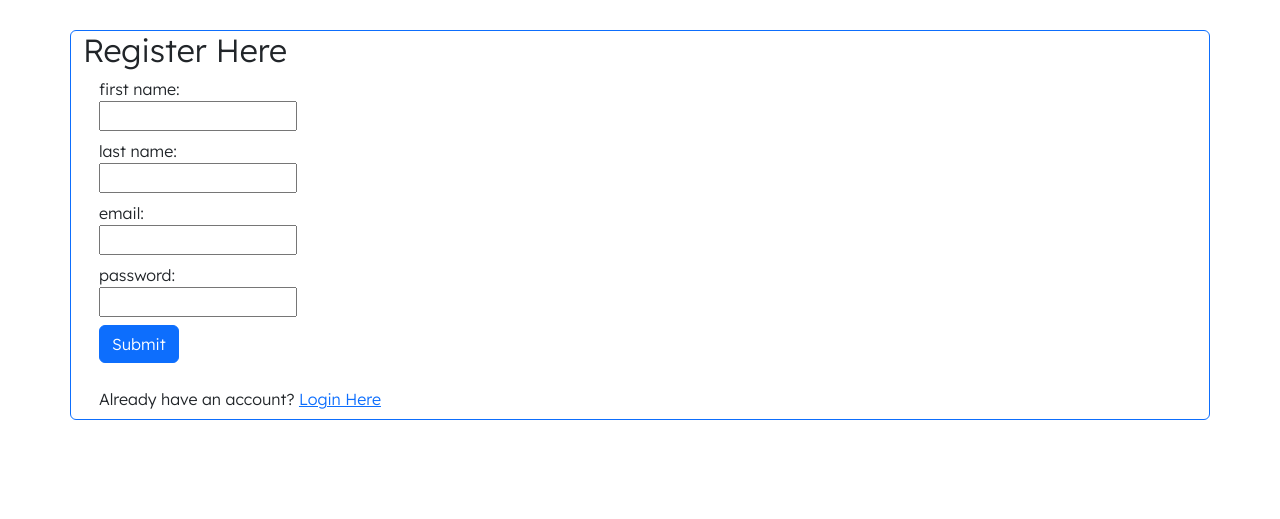
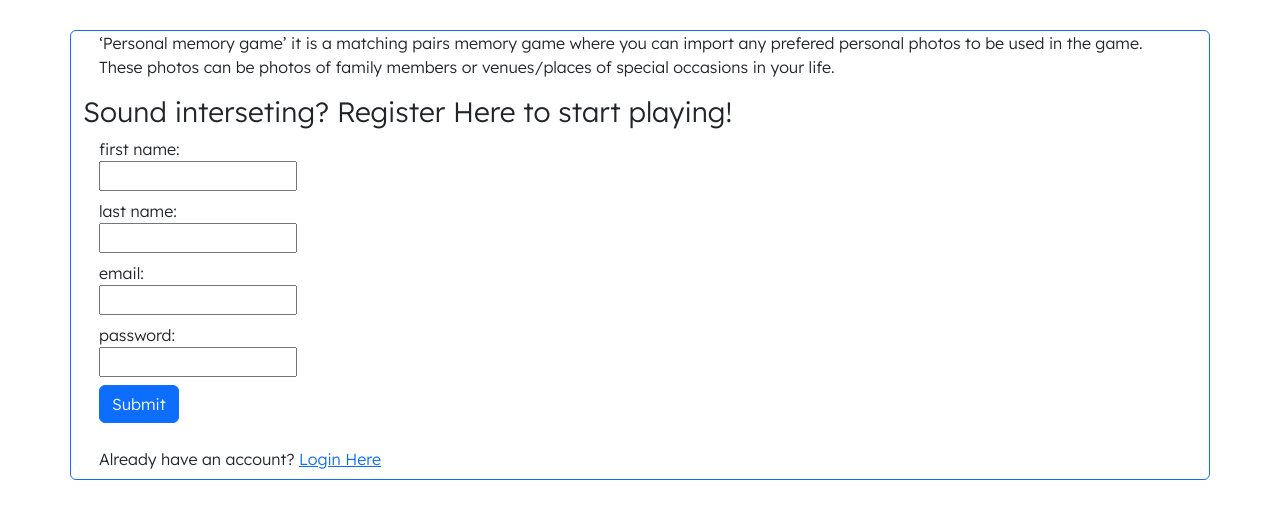
Before and after one commit to Reem-313/Personal_Memory_Game, a PHP site: page /registerpage.php in a window 1280 px wide. Shown: the top 519 px of the page. Run offline with PHP 8.4, Linux system fonts and the light colour scheme.

Commit message:
added a paragraph to introduce the app

```diff
--- a/registerpage.php
+++ b/registerpage.php
@@ -47,7 +47,11 @@ if(isset($_POST['submit']))
 <body>
     <div class="container card border-primary mb-3">
       <form method="post" action="" autocomplete="off">
-          <h2>Register Here</h2>
+        <div class="form-group mx-sm-3 mb-2">
+            <p>‘Personal memory game’ it is a matching pairs memory game where you can import any prefered personal photos to be used in the game. These photos can be
+            photos of family members or venues/places of special occasions in your life.</p>
+        </div>
+          <h3>Sound interseting? Register Here to start playing!</h3>
           <div class="form-group mx-sm-3 mb-2">
         	<label for="firstName">first name:</label><br>
             <input type="text" id="firstName" name="firstName" required value=""><br>
```
